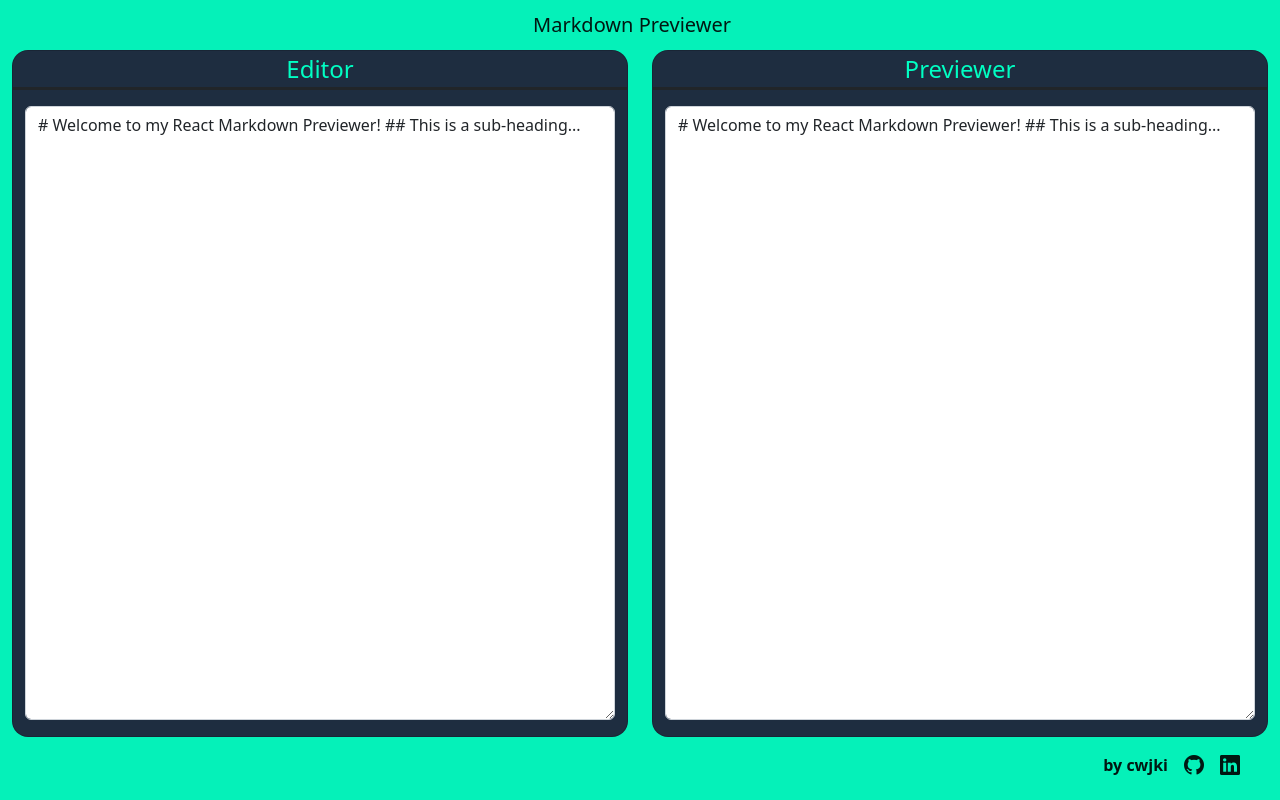
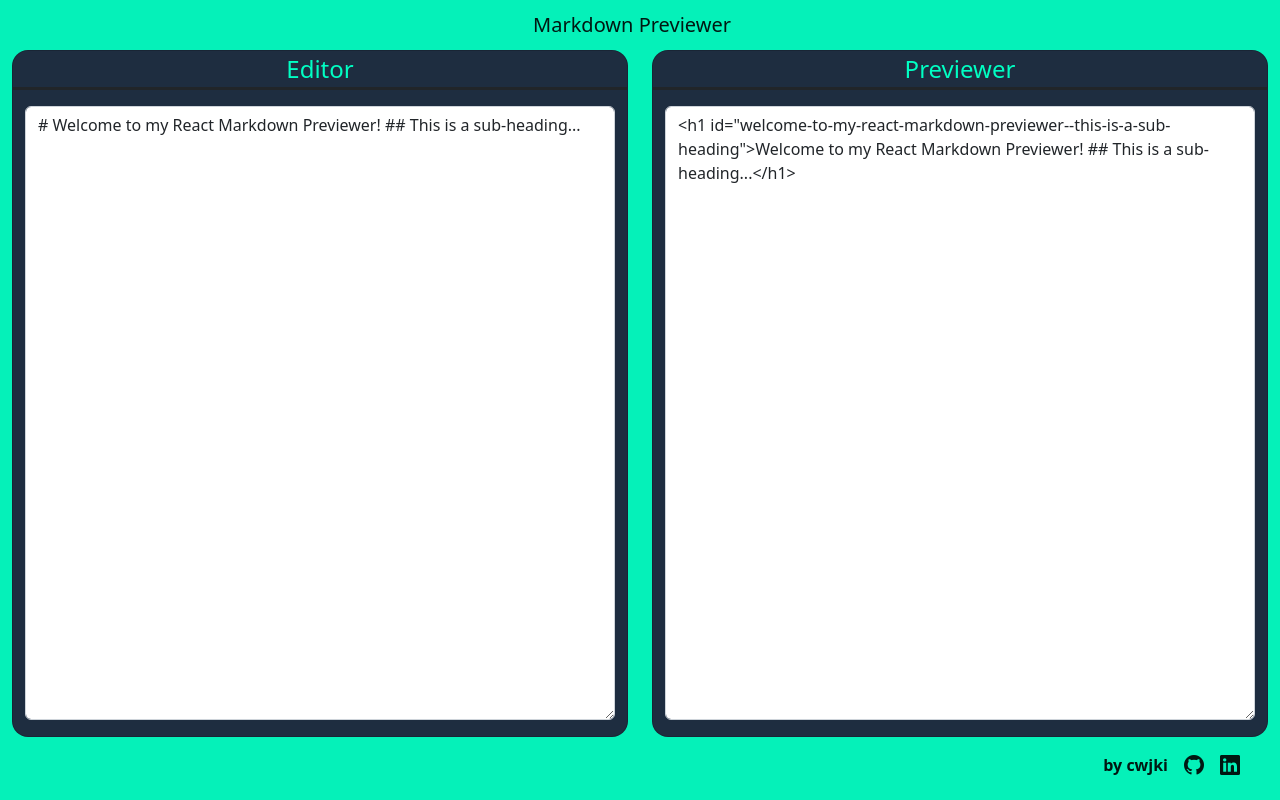
Before and after one commit to cwjki/markdown-previewer, a React (Create React App) app: page / in a window 1280 px wide. Built offline with nearby package versions, Linux system fonts and the light colour scheme.

Commit message:
handling the change of the text

```diff
--- a/src/components/Previewer.js
+++ b/src/components/Previewer.js
@@ -1,11 +1,17 @@
 import { marked } from "marked";
 import { useState } from "react";
-import editorMessage from "../data/data";
+import initialMsg from "../data/data";
 
-const html = marked.parse("# Marked in Node.js\n\nRendered by **marked**.");
 
 const Previewer = () => {
-  const [msg, setMsg] = useState(editorMessage);
+  const [msgMarkdown, setMsgMarkdown] = useState(initialMsg);
+  const [msgHtml, setMsgHtml] = useState(marked.parse(initialMsg));
+
+  const onChange = (e) => {
+    setMsgMarkdown(e.target.value);
+    setMsgHtml(marked.parse(msgMarkdown));
+    console.log(msgHtml);
+  };
 
   return (
     <div className="">
@@ -29,8 +35,9 @@ const Previewer = () => {
                   className="form-control"
                   id="editorTextArea"
                   rows="25"
+                  onChange={onChange}
                 >
-                  {msg}
+                  {msgMarkdown}
                 </textarea>
               </div>
             </div>
@@ -49,8 +56,8 @@ const Previewer = () => {
                   className="form-control"
                   id="previewerTextArea"
                   rows="25"
+                  value={msgHtml}
                 >
-                  {msg}
                 </textarea>
               </div>
             </div>
--- a/src/data/data.js
+++ b/src/data/data.js
@@ -1,3 +1,3 @@
-const editorMessage = "# Welcome to my React Markdown Previewer! ## This is a sub-heading... "
+const initialMsg = "# Welcome to my React Markdown Previewer! ## This is a sub-heading... "
 
-export default editorMessage;
+export default initialMsg;
```
